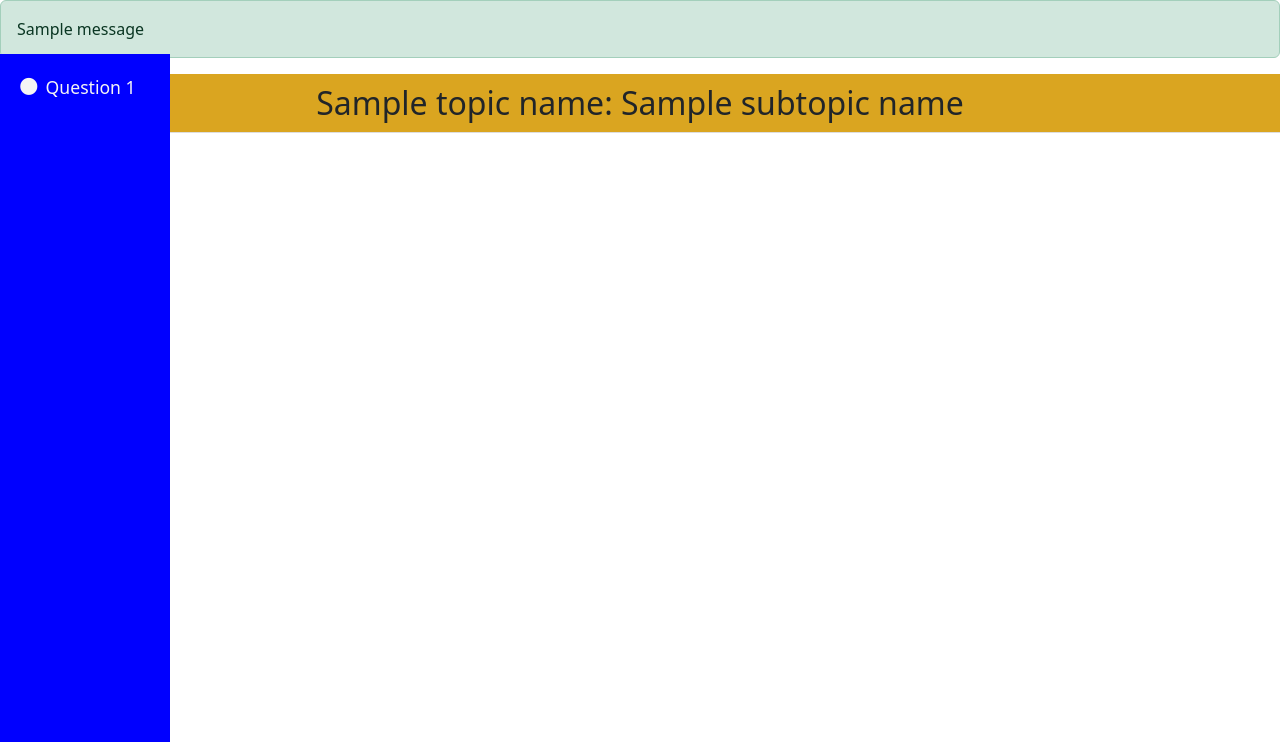
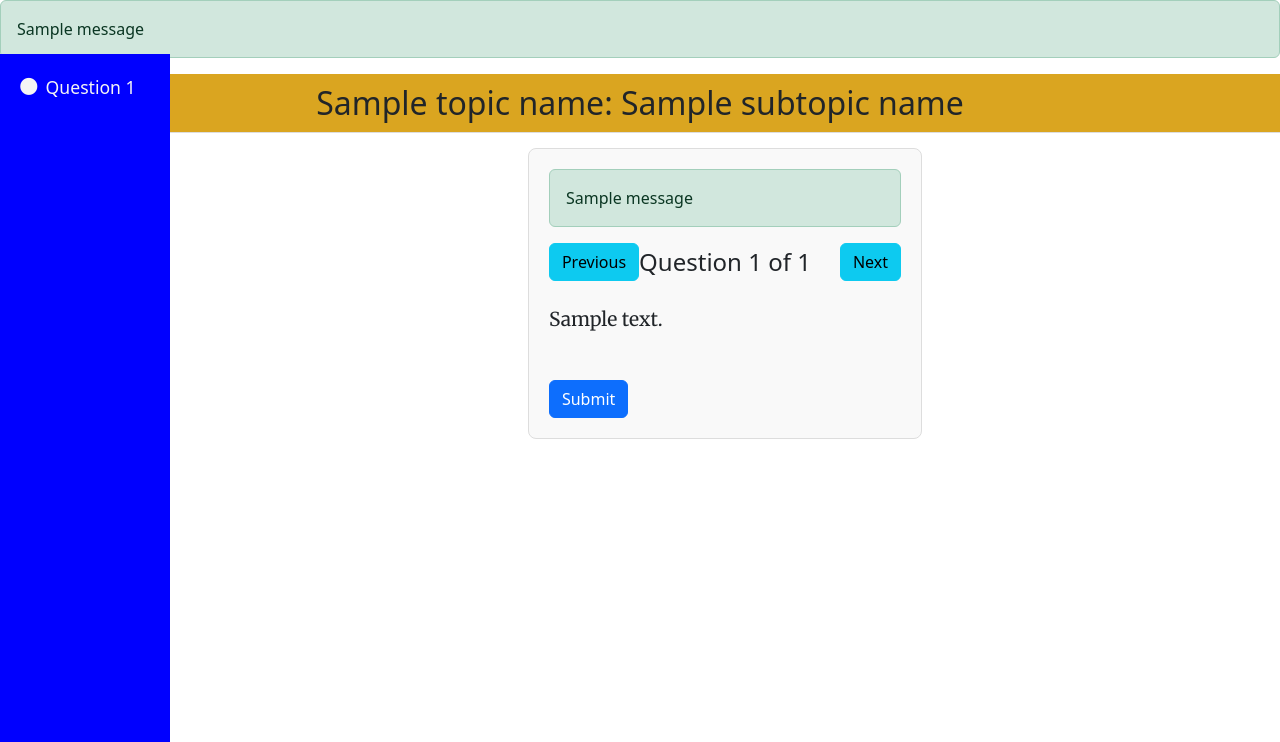
Before and after one commit to pjwallace/surgeryquiz, a Django app: template quizes/templates/quizes/quiz_layout.html in a window 1280 px wide. Shown: the part 58-800 px from the top of the page. Run offline with Django 5.2, Linux system fonts and the light colour scheme; tables that the repository leaves empty hold one stand-in row (values such as "Sample post"); the template is opened without the code that fills it: values that come from a table or form of the project are taken from there, most other values are stand-ins (such as "Sample title", 1, 10 or a date in 2020); one stand-in notice (Sample message) is shown; some libraries are stand-ins or nearby versions.

Commit message:
Combined quiz_layout.html and quiz.html into one template.

```diff
--- a/quizes/static/quizes/script_quiz.js
+++ b/quizes/static/quizes/script_quiz.js
@@ -34,20 +34,20 @@ document.addEventListener('DOMContentLoaded', function(){
     }
 
     // load the first quiz question
-    const quizContainer = document.getElementById('quiz-container');
-    const subtopicId = document.getElementById("quiz-subtopic").value;
-    const buttonType = document.getElementById("button-type").value;
-    let questionCount = document.getElementById("question-count").value;
-    quizState.questionCount = questionCount;
-    if (quizContainer && subtopicId && buttonType){
-        if (buttonType === 'start' || buttonType === 'retake'){
-            loadQuizQuestionsAndAnswers(subtopicId, pageNumber=1);
-        } else if (buttonType === 'resume'){
-            resumeQuiz(subtopicId);
-        } else if (buttonType === 'review'){
-            reviewQuiz(subtopicId);
-        }
-    }
+    //const quizContainer = document.getElementById('quiz-container');
+    //const subtopicId = document.getElementById("quiz-subtopic").value;
+    //const buttonType = document.getElementById("button-type").value;
+    //let questionCount = document.getElementById("question-count").value;
+    //quizState.questionCount = questionCount;
+    //if (quizContainer && subtopicId && buttonType){
+    //    if (buttonType === 'start' || buttonType === 'retake'){
+    //        loadQuizQuestionsAndAnswers(subtopicId, pageNumber=1);
+    //    } else if (buttonType === 'resume'){
+    //        resumeQuiz(subtopicId);
+    //    } else if (buttonType === 'review'){
+    //        reviewQuiz(subtopicId);
+    //    }
+    //}
 
 })
 
--- a/quizes/templates/quizes/quiz_layout.html
+++ b/quizes/templates/quizes/quiz_layout.html
@@ -63,10 +63,11 @@
                 {% endfor %}
             {% endif %}
         </div>
-
+        <!--
         <input type="hidden" id="quiz-subtopic" value="{{ subtopic_id }}">
         <input type="hidden" id="question-count" value="{{ question_count }}">
         <input type="hidden" id="button-type" value="{{ button_type }}">
+        -->
 
         <div id="quiz-title-container">
             <h2>{{ topic_name }}: {{ subtopic_name }}</h2>
@@ -74,9 +75,67 @@
 
         <main id="quiz-page-container">
 
-            <div id="quiz-score-container"></div>
+            <div class="quiz-wrapper">
+                <div id="quiz-msg" class="msg-div">
 
-            <div id="quiz-container"></div>
+                </div>
+
+                <div class="error-msg">
+                    {% if messages %}
+                        {% for message in messages %}
+                            <div class="alert {{ message.tags }}" role="alert">
+                                {{ message }}
+                            </div>
+                        {% endfor %}
+                    {% endif %}
+                </div>
+
+                <form class="quiz-form" id="quiz"  method="post">
+                    {% csrf_token %}
+
+                    <div id="pagination-container">
+
+                        <button id="previous-button" class="btn btn-info" type="button">Previous</button>
+                        <h2>Question {{ page_obj.number}} of {{ page_obj.paginator.num_pages }}</h2>
+                        <button id="next-button" class="btn btn-info" type="button">Next</button>
+
+                    </div><br>
+
+                    {% for question in page_obj %}
+                        <input type="hidden" id="quizquestion-id" name="quizquestion-id" value="{{ question.id }}">
+                        <div class="quiz-question">
+                            <p>{{ question.text}}</p>
+
+                            {% for choice in question.choices.all %}
+                                <div class="choice-container">
+                                    {% if question.question_type.name == 'True/False' or question.question_type.name == 'Multiple Choice' %}
+                                        <span id="span-{{ choice.id }}">
+                                            <input type="radio" name="question-{{ question.id }}"
+                                                    id="choice-{{ choice.id }}" value="{{ choice.id }}">
+                                            <label for="choice-{{ choice.id }}">{{ choice.text }}</label>
+                                        </span>
+                                    {% elif question.question_type.name == 'Multiple Answer' %}
+                                        <span id="span-{{ choice.id }}">
+                                            <input type="checkbox" name="question-{{ question.id }}"
+                                                id="choice-{{ choice.id }}" value="{{ choice.id }}">
+                                            <label for="choice-{{ choice.id }}">{{ choice.text }}</label>
+                                        </span>
+                                    {% endif %}
+                                </div>
+                            {% endfor %}
+                        </div>
+
+                    {% endfor %}
+
+                    <button class="btn btn-primary" id="submit-quiz-question" type="submit">
+                        Submit
+                    </button>
+                    <button id="view-quiz-results" class="btn btn-primary" type="button">
+                        Quiz Complete - View Results
+                    </button>
+                </form>
+
+            </div>
 
             <div id="explanation-container"></div>
         </main>
```
